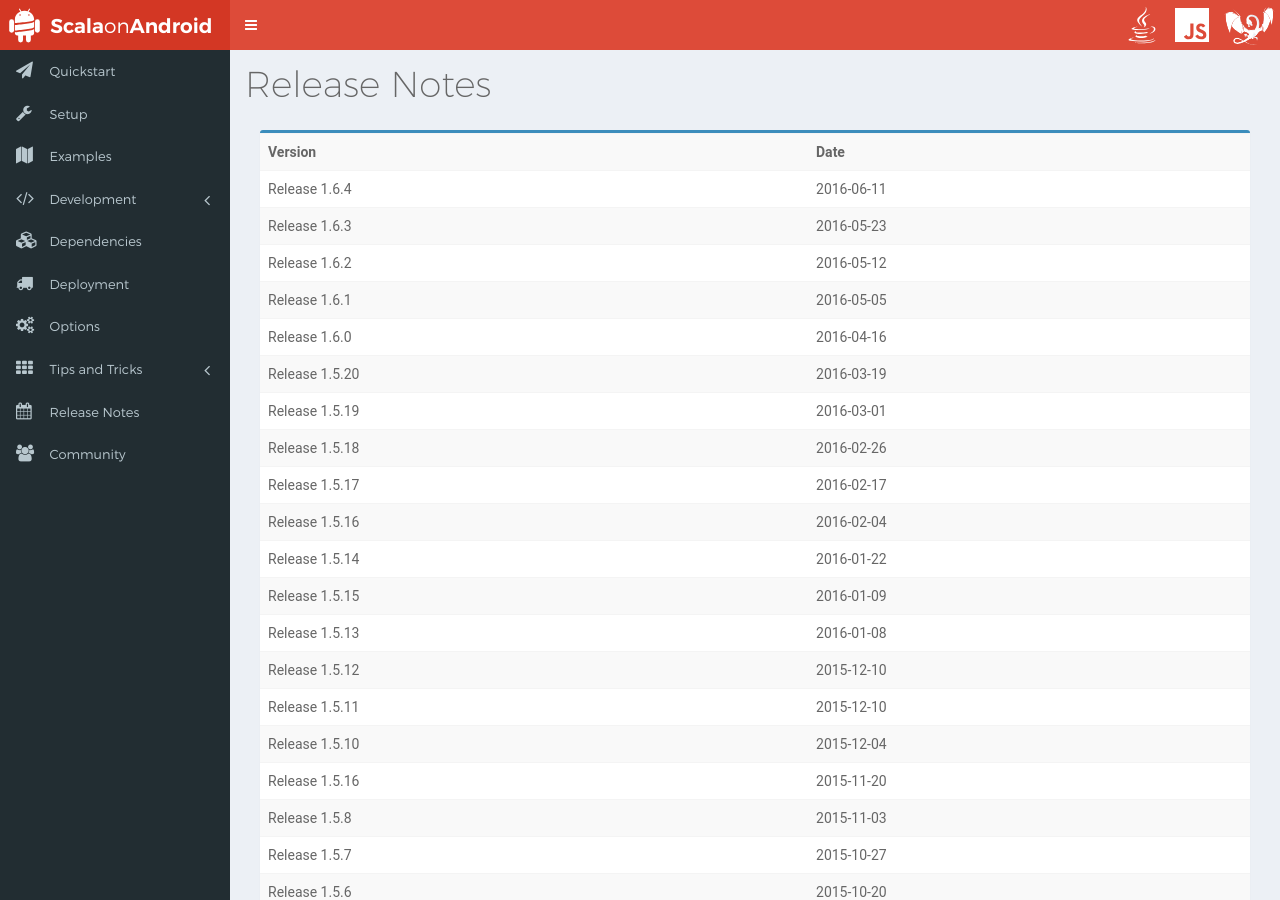
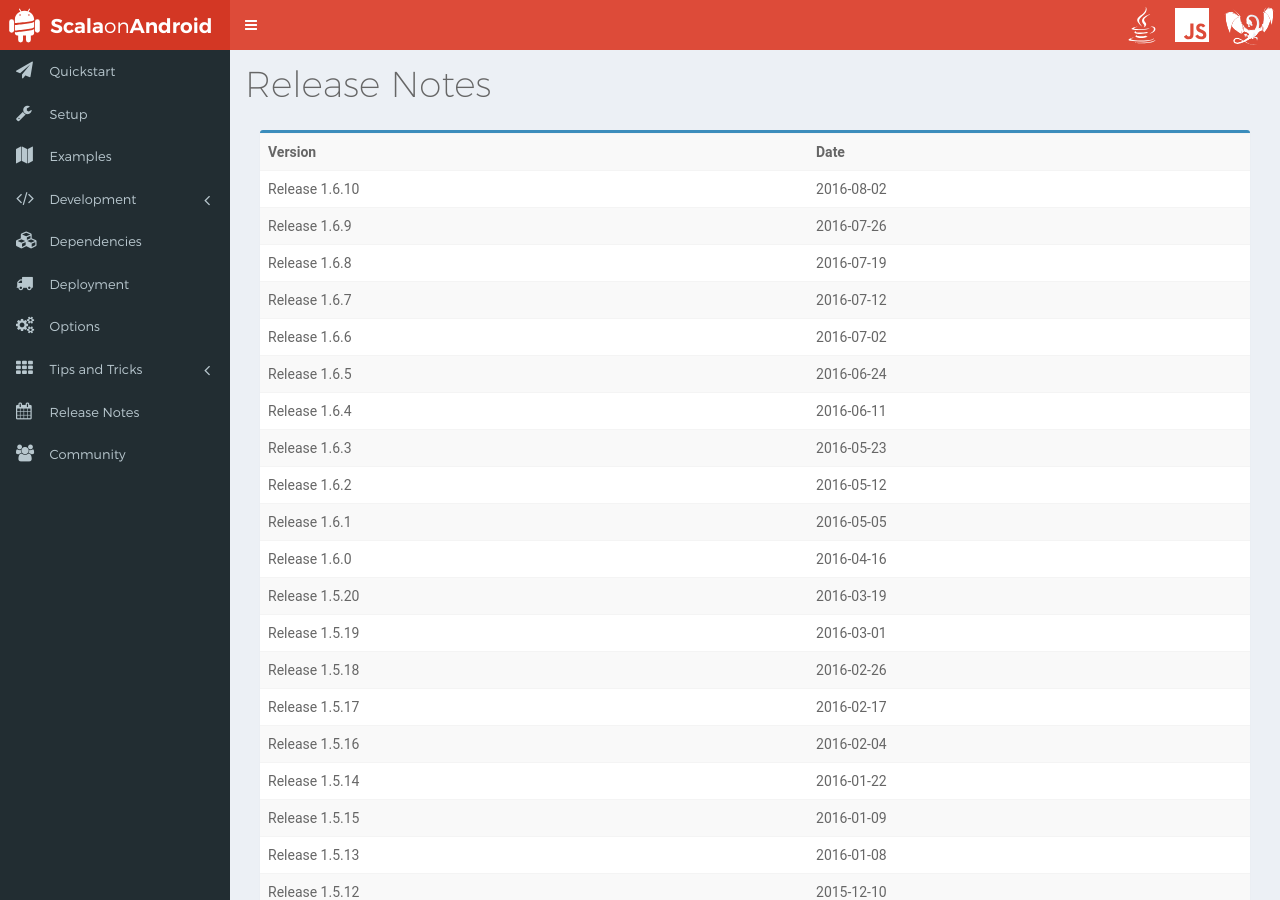
Before and after one commit to scala-android/scala-android.github.io, a Jekyll site: the page built from _pages/releases.md, in a window 1280 px wide and 900 px high. Built offline with Jekyll 4.4.1, drawn with Linux system fonts in a browser that asks for light colours; nearby versions of some CDN libraries; some of the changed lines change nothing that is shown.

Commit message:
updated releses (#15)

```diff
--- a/_pages/quickstart.md
+++ b/_pages/quickstart.md
@@ -22,7 +22,7 @@ Scala's Android support requires adding _sbt-android_ as a plugin for _sbt_ (Sca
 2. Create a file called <code>build.sbt</code> (if it doesn't exist) inside your <code>my-example-project/</code> directory and add the line <code>androidBuild</code> to that file.
 3. Create a directory called <code>project/</code> (or enter that directory if it exists).<br/>
 4. Create another file called <code>build.sbt</code> (if it doesn't exist) inside your <code>my-example-project/project/</code> directory.
-5. Add the line <code>addSbtPlugin("org.scala-android" % "sbt-android" % "1.6.4")</code> to that file.
+5. Add the line <code>addSbtPlugin("org.scala-android" % "sbt-android" % "1.6.10")</code> to that file.
 
 ## 3. Create an Android Project
 
--- /dev/null
+++ b/_pages/releases/release_1_6_10.md
@@ -0,0 +1,14 @@
+---
+date: "2016-08-02T10:07:35+02:00"
+title: "Release 1.6.10"
+layout: page
+permalink: /releases/1_6_10/
+resource: true
+---
+
+* Handle `extraResDirectories` and `extraAssetDirectories` when processing resources from dependent projects
+* Ignore duplicate `buildConfigOptions`
+* Fix inclusion of `compile-internal` artifacts into final dex/apk
+* `"test"` configuration artifacts are now included in `androidTest` properly
+* No longer include optional platform libraries in proguard and test unless added by `libraryRequests`
+* Fix incorrect string concatenation of SDK-related paths
--- /dev/null
+++ b/_pages/releases/release_1_6_5.md
@@ -0,0 +1,10 @@
+---
+date: "2016-06-24T10:07:35+02:00"
+title: "Release 1.6.5"
+layout: page
+permalink: /releases/1_6_5/
+resource: true
+---
+
+* Usability fix for `proguardCache` rules changing; automatically force clean build when the rules are changed
+* Implement support for `resConfigs` see [resource shrinking](https://sites.google.com/a/android.com/tools/tech-docs/new-build-system/resource-shrinking)
--- /dev/null
+++ b/_pages/releases/release_1_6_6.md
@@ -0,0 +1,12 @@
+---
+date: "2016-07-02T10:07:35+02:00"
+title: "Release 1.6.6"
+layout: page
+permalink: /releases/1_6_6/
+resource: true
+---
+
+* Handle vector drawable rasterization for `24.0.0` support libraries
+* Fix `proguardCache` change check
+* Allow using `android-install` and `android-update` commands in non-android projects
+* Fix incremental builds with vector drawable rasterization
--- /dev/null
+++ b/_pages/releases/release_1_6_7.md
@@ -0,0 +1,21 @@
+---
+date: "2016-07-12T10:07:35+02:00"
+title: "Release 1.6.7"
+layout: page
+permalink: /releases/1_6_7/
+resource: true
+---
+
+* New TypedViewHolder bindings, automatically generated from layout XML to create type-safe and static bindings to layout views
+  * `val viewholder: TypedViewHolder.XXX = TypedViewHolder.setContentView(activity, TR.layout.XXX)`
+  * `val viewholder: TypedViewHolder.YYY = TypedViewHolder.inflate(inflater, TR.layout.YYY, parent, attachToParent)`
+  * Limitations
+    * `<fragment>` will be ignored
+    * `<merge>` is treated as `android.view.View`
+    * `<include>` will be assigned a viewholder val or have all of its views included into the viewholder, depending on whether an id is supplied or the root view type is compatible.
+    * Repeated ids will result in only 1 holder val being created. colliding names will otherwise have 2..99 appended automatically
+    * View types with type parameters cannot be expressed directly nor handled. This has always been an issue with TR, workaround by using `<view class="viewTypeWithParameter">`. As a result `<view class=...>` will not be processed for the class name and will resolve to `android.view.View`
+    * IntelliJ will not properly recognize that the `TypedViewHolder` is correctly typed, force a type ascription as above and ignore the resulting error highlight rather than allowing IntelliJ to infer, see [SCL-10491](https://youtrack.jetbrains.com/oauth?state=%2Fissue%2FSCL-10491)
+    * This is compilation-time binding only. Any runtime layout changes: additions/removals will not be handled
+  * Enabled by default if scala is present in project, disable by setting `typedViewHolders := false`, requires `typedResources` to be enabled.
+* Typed resources are no longer generated for aar by default, re-enable by setting `typedResourcesAar := true`; build performance improvements
--- /dev/null
+++ b/_pages/releases/release_1_6_8.md
@@ -0,0 +1,16 @@
+---
+date: "2016-07-19T10:07:35+02:00"
+title: "Release 1.6.8"
+layout: page
+permalink: /releases/1_6_8/
+resource: true
+---
+
+* TypedViewHolder usability improvements
+  * Better error messaging when `<include>` layouts are missing
+  * Automatically setTag on TypedViewHolder creation
+  * `TypedViewHolder.from(view, TR.layout.XXX)` to retrieve a correctly tagged viewholder
+  * When rootView has an associated id, create a named field for the rootView
+* Consider `proguardOptions` when forcing a clean build due to config change
+* Added test cases to ensure compatibility with `sbt-structure` and `protify`
+  * In order to successfully import `sbt-android` projects into IntelliJ until [https://github.com/JetBrains/sbt-structure/pull/41](https://github.com/JetBrains/sbt-structure/pull/41) is merged, download [sbt-structure-0.13.jar](https://github.com/scala-android/sbt-android/blob/master/sbt-test/android-sdk-plugin/sbt-structure-compatibility/project/lib/sbt-structure-0.13.jar) from the test case
--- /dev/null
+++ b/_pages/releases/release_1_6_9.md
@@ -0,0 +1,11 @@
+---
+date: "2016-07-26T10:07:35+02:00"
+title: "Release 1.6.9"
+layout: page
+permalink: /releases/1_6_9/
+resource: true
+---
+
+* Bump default `minSdkVersion` to `19`, set explicitly if lower is required
+* Fix `TR.scala` lint errors
+* Improve some warnings when generating `TypedViewHolders`
--- a/_pages/setup.md
+++ b/_pages/setup.md
@@ -72,7 +72,7 @@ There are two ways of working with sbt-android:
             For Mac OS X, Linux (if directory isn’t there, just create it):
 <pre>
 $ cd $HOME/.sbt/0.13/plugins/
-$ echo 'addSbtPlugin("org.scala-android" % "sbt-android" % "1.6.4")' > android.sbt
+$ echo 'addSbtPlugin("org.scala-android" % "sbt-android" % "1.6.10")' > android.sbt
 </pre>
         </li>
         <li>Create your project directory, I.e. myproject
```
